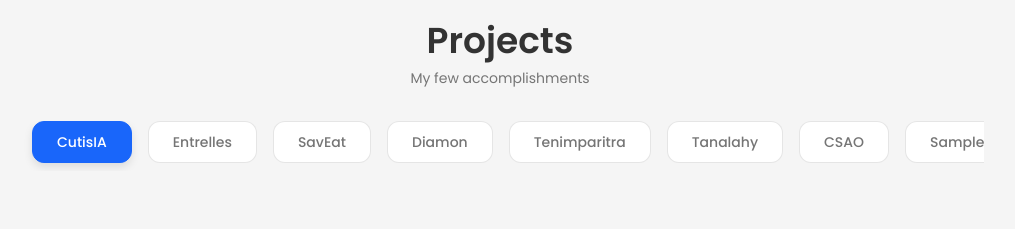
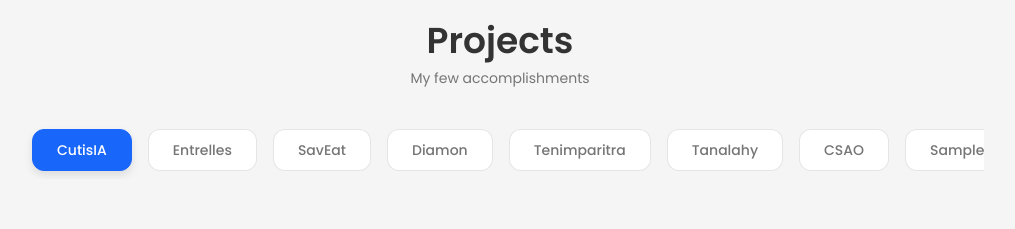
Before and after one commit to franck504/portfolio, a React (Create React App) app: page / in a window 1280 px wide. Shown: the part 3120-3349 px from the top of the page, without its empty margins (140-1155 px from the left). Built offline with nearby package versions, Linux system fonts and the light colour scheme.

Commit message:
hor-scroll btn padding top fix

```diff
--- a/src/components/projects/projects.css
+++ b/src/components/projects/projects.css
@@ -24,7 +24,7 @@
   overflow-x: auto;
   gap: 1rem;
   margin-bottom: 3rem;
-  padding: 0 1rem 0.5rem 1rem;
+  padding: 0.5rem 1rem 0.5rem 1rem;
   position: relative;
   scroll-behavior: smooth;
   -webkit-overflow-scrolling: touch;
```
